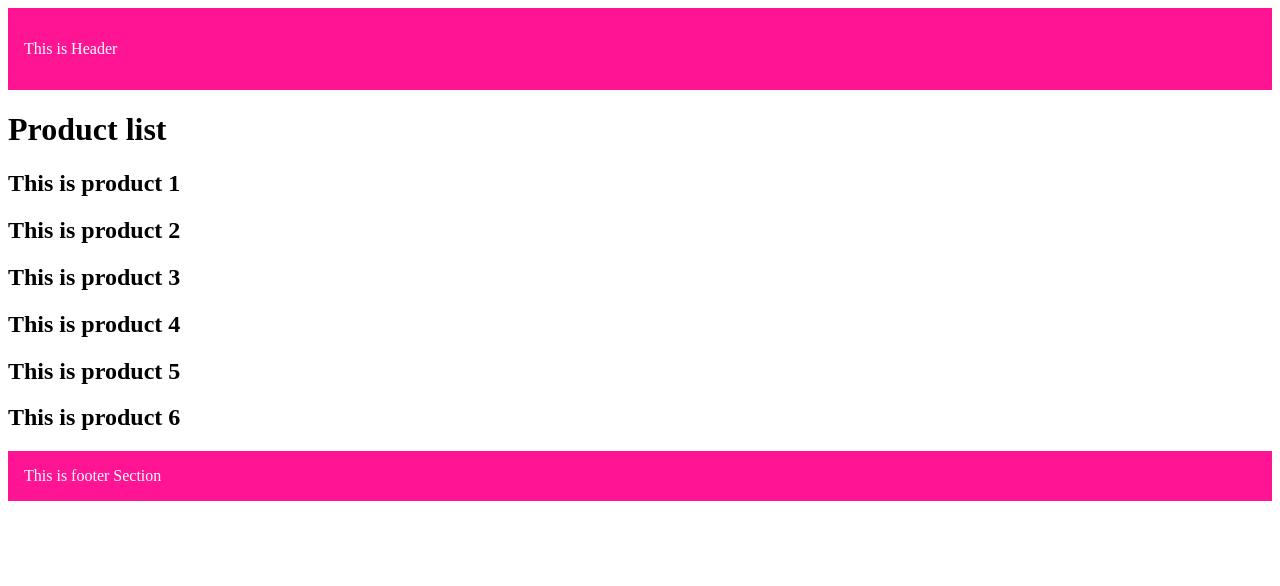
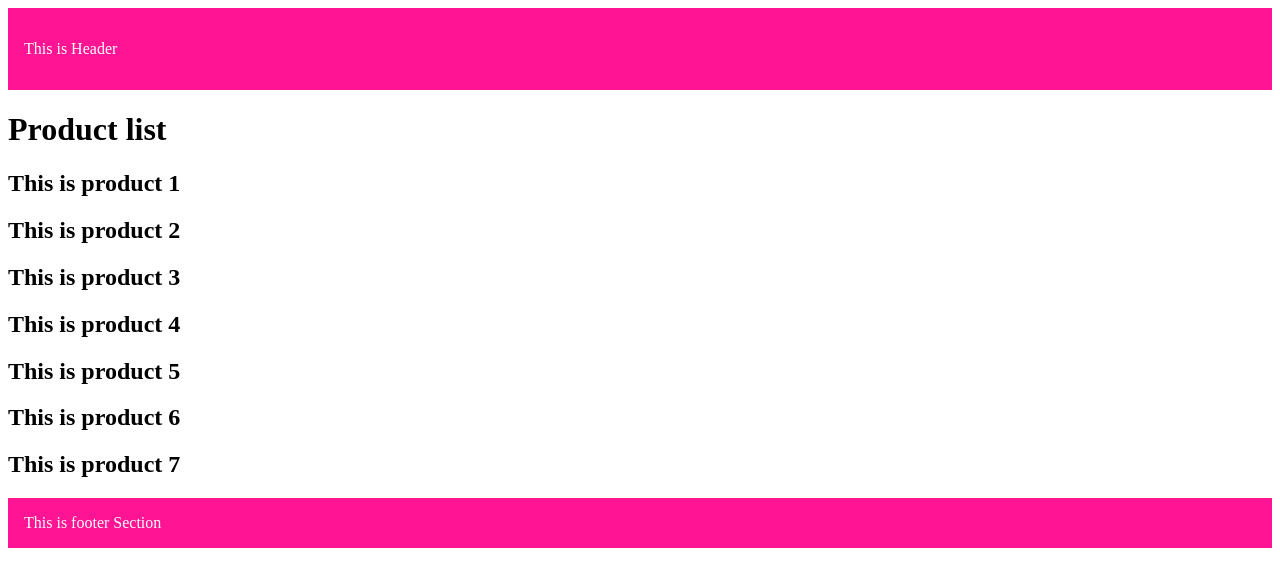
Before and after one commit to aliabbasmaryami/Nextjs, a Next.js app: page /product in a window 1280 px wide. Shown: the top 586 px of the page. Built offline with nearby package versions, Linux system fonts and the light colour scheme.

Commit message:
product6

```diff
--- a/src/app/product/page.tsx
+++ b/src/app/product/page.tsx
@@ -10,6 +10,8 @@ export default function (){
         <h2>This is product 4</h2>
         <h2>This is product 5</h2>
         <h2>This is product 6</h2>
+        <h2>This is product 7</h2>
+
 
         </>
     )
```
